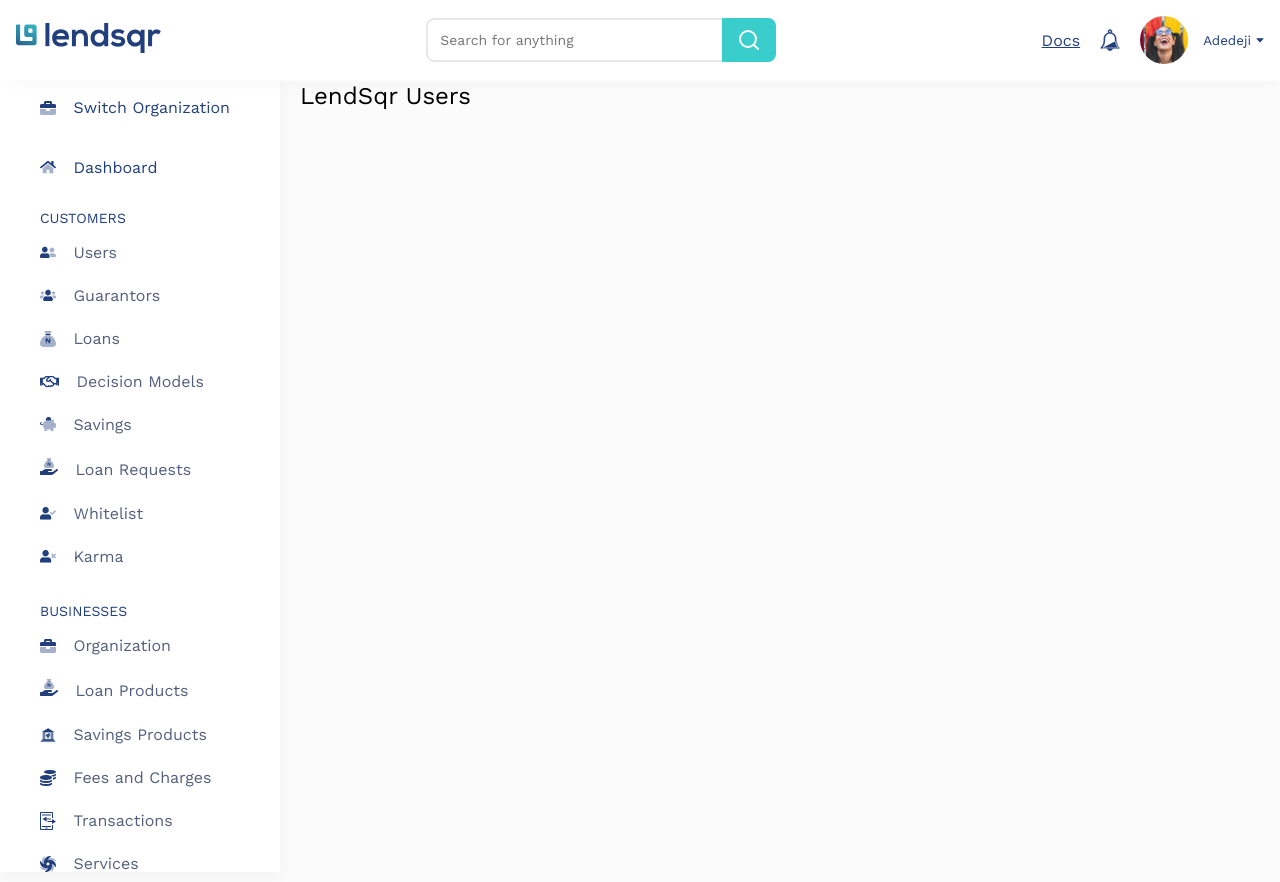
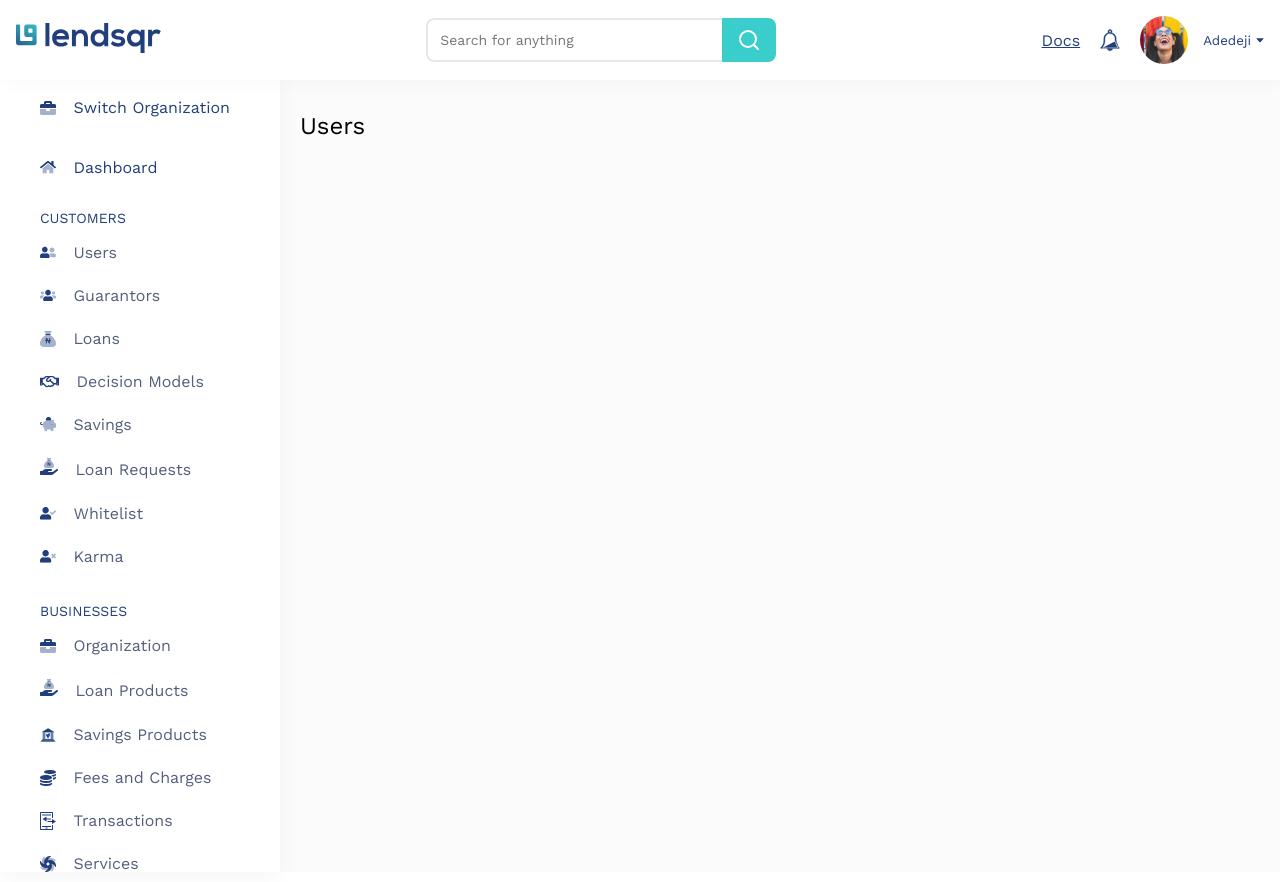
Before and after one commit to Daniel-Ezekiel/lendsqr-fe-test, a Next.js app: page /dashboard/customers/users in a window 1280 px wide. Built offline with nearby package versions, Linux system fonts and the light colour scheme.

Commit message:
chore: minor setup for main section of users page

```diff
--- a/src/app/dashboard/customers/users/page.tsx
+++ b/src/app/dashboard/customers/users/page.tsx
@@ -5,7 +5,7 @@
   return (
     <DashboardLayout>
       <section className={styles.sectionMain}>
-        <h1>LendSqr Users</h1>
+        <h1>Users</h1>
       </section>
     </DashboardLayout>
   );
--- a/src/app/sass/dashboard.module.scss
+++ b/src/app/sass/dashboard.module.scss
@@ -1,2 +1,6 @@
 @use "./variables.module.scss";
 @use "./mixins.module.scss";
+
+.sectionMain {
+  padding: 2rem;
+}
--- a/src/app/sass/dashboardLayout.module.scss
+++ b/src/app/sass/dashboardLayout.module.scss
@@ -9,9 +9,9 @@
 }
 
 .sidebarAndMainContainer {
-  margin-top: 8.2rem;
+  margin-top: 7.2rem;
 
   @include mixins.desktop {
-    margin-left: 30rem;
+    margin-left: 28rem;
   }
 }
--- /dev/null
+++ b/src/app/utils/usersStatistics.ts
@@ -0,0 +1 @@
+export const userStatistics = [{}];
```
